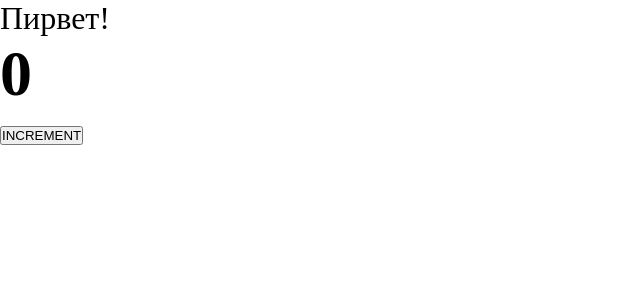
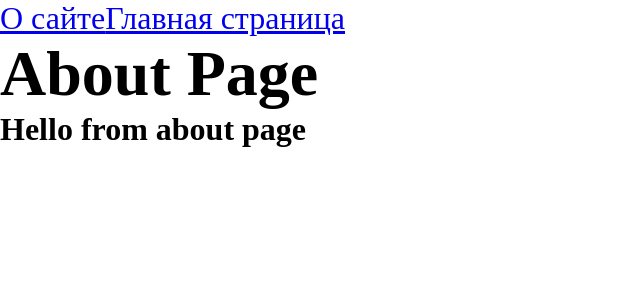
Before and after one commit to neeptoon/front-productions, a React app: page /about in a window 1280 px wide. Shown: the top 300 px of the page, without its empty margins (0-640 px from the left). Built offline with nearby package versions, Linux system fonts and the light colour scheme.

Commit message:
добаваляет роутинг

```diff
--- a/package.json
+++ b/package.json
@@ -15,11 +15,13 @@
     "@types/node": "^17.0.21",
     "@types/react": "^17.0.39",
     "@types/react-dom": "^17.0.11",
+    "@types/react-router-dom": "^5.3.3",
     "@types/webpack": "^5.28.0",
     "@types/webpack-dev-server": "^4.7.2",
     "css-loader": "^6.7.3",
     "html-webpack-plugin": "^5.5.0",
     "mini-css-extract-plugin": "^2.7.2",
+    "react-router-dom": "^6.2.1",
     "sass": "^1.58.0",
     "sass-loader": "^13.2.0",
     "style-loader": "^3.3.1",
--- a/src/App.tsx
+++ b/src/App.tsx
@@ -1,11 +1,21 @@
 import { Counter } from "./components/Counter"
 import './index.scss';
+import {Route, Routes, Link} from 'react-router-dom';
+import AboutPageAsync from './components/pages/AboutPage/AboutPageAsync';
+import MainPageAsync from "./components/pages/MainPage/MainPageAsync";
+import { Suspense } from "react";
 
 const App = () => {
     return (
         <div className="app">
-            <span>Пирвет!</span>
-            <Counter/>
+            <Link to={'/about'}>О сайте</Link>
+            <Link to={'/'}>Главная страница</Link>
+            <Suspense fallback={<div>Грузится нахой.....</div>}>
+                <Routes>
+                    <Route path={'/about'} element={<AboutPageAsync/>}/>
+                    <Route path={'/'} element={<MainPageAsync/>}/>
+                </Routes>
+            </Suspense>
         </div>
     )
 }
--- /dev/null
+++ b/src/components/pages/AboutPage/AboutPage.tsx
@@ -0,0 +1,10 @@
+const AboutPage = () => {
+    return (
+    <>
+        <h1>About Page</h1>
+        <h4>Hello from about page</h4>
+    </>
+    )
+}
+
+export default AboutPage;
--- /dev/null
+++ b/src/components/pages/AboutPage/AboutPageAsync.tsx
@@ -0,0 +1,8 @@
+import {lazy} from 'react';
+
+const AboutPageAsync = lazy(() => new Promise(resolve => {
+    // @ts-ignore
+    setTimeout(() => {resolve(import('./AboutPage'))}, 1000)
+}));
+
+export default AboutPageAsync;
--- /dev/null
+++ b/src/components/pages/MainPage/MainPage.tsx
@@ -0,0 +1,10 @@
+const MainPage = () => {
+    return (
+    <>
+        <h1>Main Page</h1>
+        <h4>Hello from main page</h4>
+    </>
+    )
+}
+
+export default MainPage;
--- /dev/null
+++ b/src/components/pages/MainPage/MainPageAsync.tsx
@@ -0,0 +1,8 @@
+import {lazy} from 'react';
+
+const MainPageAsync = lazy(() => new Promise(resolve => {
+    // @ts-ignore
+    setTimeout(() => resolve(import('./MainPage')), 1000)}))
+
+
+export default MainPageAsync;
--- a/src/index.tsx
+++ b/src/index.tsx
@@ -1,8 +1,11 @@
 import {render} from 'react-dom';
 import App from './App';
+import {BrowserRouter} from 'react-router-dom';
 
 
 render(
-    <App/>,
+    <BrowserRouter>
+        <App/>
+    </BrowserRouter>,
     document.getElementById('root')
 )
--- a/tsconfig.json
+++ b/tsconfig.json
@@ -5,7 +5,7 @@
     // Однако это не означает, что теперь вовсе нельзя использовать any.
     // Это означает лишь, что в подобных ситуация разработчик должен явно писать any,
     "noImplicitAny": true,
-    "module": "es6",
+    "module": "ESNext",
     // В какую спецификацию компилируем: для поддержки большинства браузеров
     "target": "es5",
     "jsx": "react-jsx",
```
Also changed, not shown: 2 other files (tests, documents, lock files or other folders).
